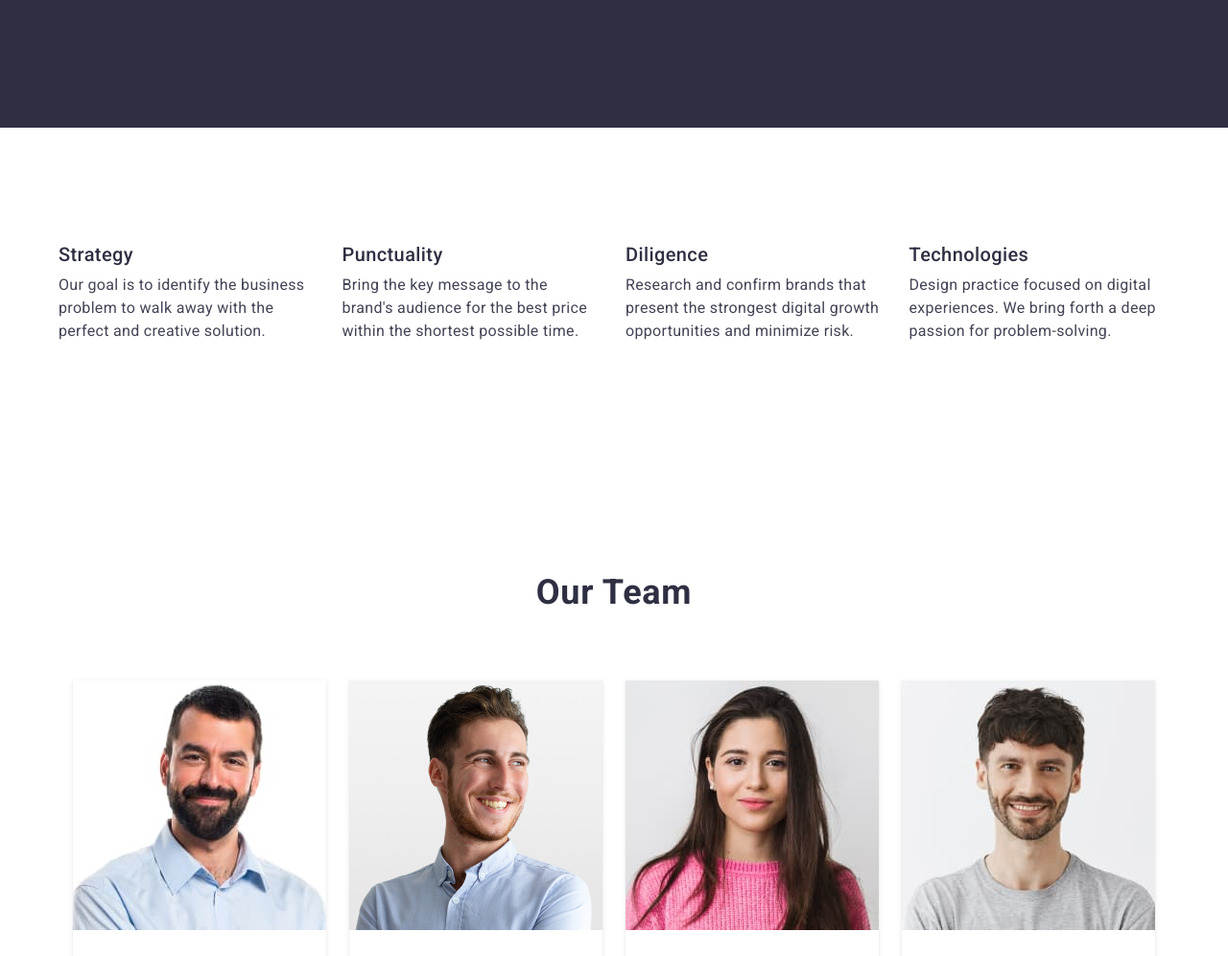
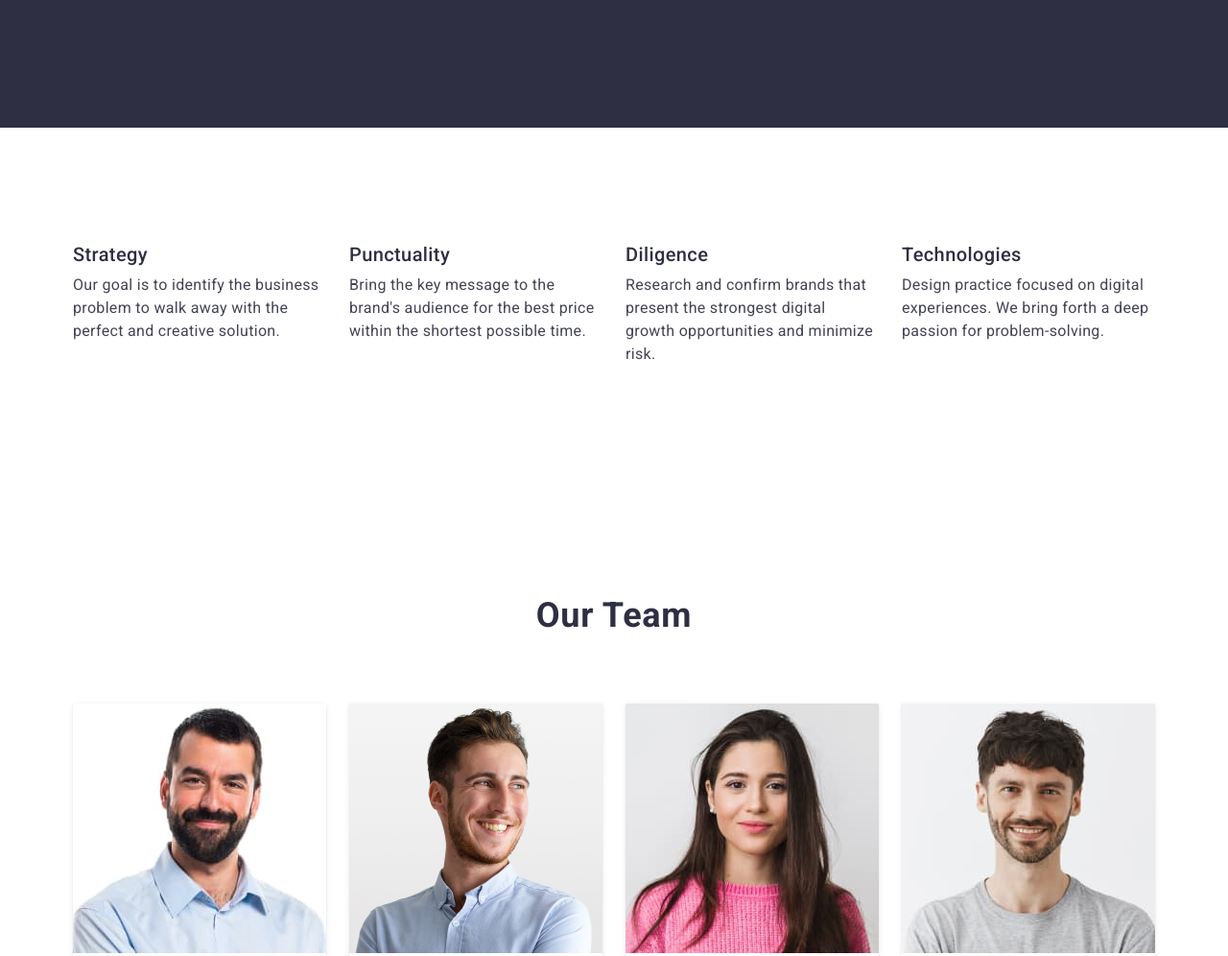
Before and after one commit to Grypis/goit-markup-hw-03, a plain HTML site: page index.html in a window 1280 px wide. Shown: the part 540-1536 px from the top of the page at 96% size. Drawn offline with nearby package versions, Linux system fonts and the light colour scheme.

Commit message:
9 add hw

```diff
--- a/css/styles.css
+++ b/css/styles.css
@@ -198,19 +198,14 @@ body {
 /* ================ /Page Hero Styles ===================== */
 
 /* ==================== Page Benefits Style ================== */
-.page-benefits {}
+.page-benefits {
+    padding: 120px 0 120px;
+}
 
 .page-benefits-title {
     visibility: hidden;
 }
 
-.benefit-container {
-    padding: 120px 0 120px;
-}
-
-.page-nav {
-
-}
 
 .page-benefits-menu {
     display: flex;
@@ -258,6 +253,7 @@ body {
 .page-team-menu {
     display: flex;
     justify-content: space-between;
+    gap: 24px;
 }
 
 .page-team-item {
@@ -265,7 +261,6 @@ body {
     background-color: #fff;
     box-shadow: 0 2px 1px 0 rgba(46, 47, 66, 0.08), 0 1px 1px 0 rgba(46, 47, 66, 0.16), 0 1px 6px 0 rgba(46, 47, 66, 0.08);
     width: 264px;
-    gap: 24px;
     border-radius: 0px 0px 4px 4px;
 }
 
@@ -281,6 +276,7 @@ body {
     text-align: center;
     color: #2e2f42;
     margin-top: 32px;
+    margin-bottom: 8px
 }
 
 .page-team-text {
```
